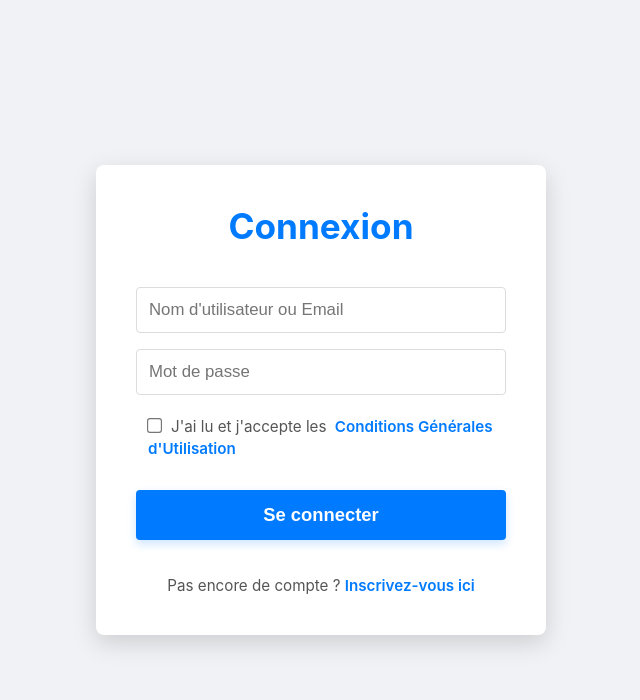
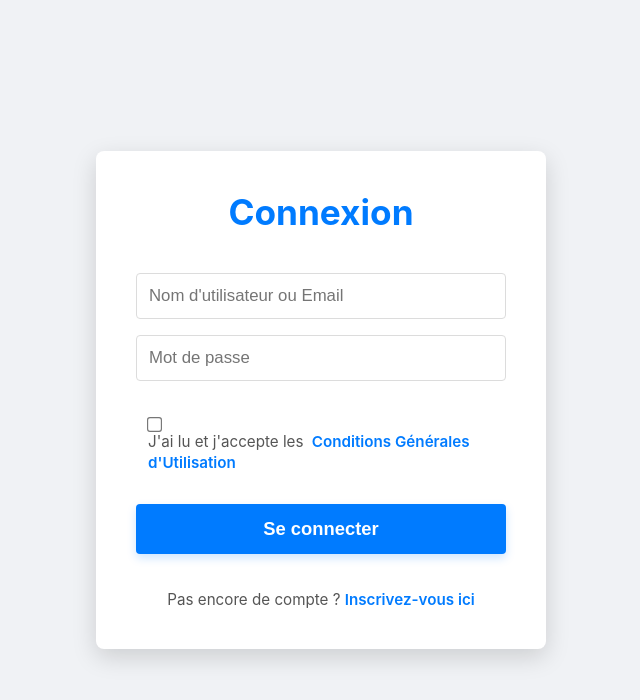
Before and after one commit to eldavo7/projet_2, a React (Vite) app in the folder frontend/: page / in a window 1280 px wide. Shown: the top 700 px of the page, without its empty margins (319-959 px from the left). Built offline with nearby package versions, Linux system fonts and the light colour scheme.

Commit message:
part_2.3_showPassword

```diff
--- a/frontend/src/Login.jsx
+++ b/frontend/src/Login.jsx
@@ -3,15 +3,18 @@
 import { useState } from 'react';
 import { login } from './api';
 import { useNavigate } from 'react-router-dom';
+
 // Avertissement: Supprimez l'importation de './style.css' ici.
 // Elle sera importée globalement dans main.jsx.
-// import './style.css'; // <--- ASSUREZ-VOUS QUE CETTE LIGNE EST BIEN SUPPRIMÉE OU COMMENTÉE
+// import './style.css';
 
 export default function Login({ onLogin }) {
   const [username, setUsername] = useState('');
   const [password, setPassword] = useState('');
   const [acceptCgu, setAcceptCgu] = useState(false);
   const [error, setError] = useState(null);
+  // NOUVEAU: État pour gérer la visibilité du mot de passe (défaut: caché)
+  const [showPassword, setShowPassword] = useState(false);
 
   const navigate = useNavigate();
 
@@ -27,17 +30,17 @@ export default function Login({ onLogin }) {
     try {
       const data = await login(username, password);
       if (data.success) {
-        // NOUVEAU/CORRIGÉ: Stocke le token et le rôle dans le localStorage pour persister la connexion
+        // Stocke le token et le rôle dans le localStorage pour persister la connexion
         localStorage.setItem('token', data.token);
         localStorage.setItem('role', data.role);
 
         onLogin(data.role); // Informe le composant parent (App.jsx) du rôle
 
-        // CORRIGÉ: Redirection vers les chemins de route corrects (en minuscules)
+        // Redirection vers les chemins de route corrects (en minuscules)
         if (data.role === 'admin') {
-          navigate('/admin'); // Correction: de /AdminDashboard à /admin
+          navigate('/admin');
         } else if (data.role === 'user') {
-          navigate('/home'); // Correction: de /HomeUser à /home
+          navigate('/home');
         } else {
           // Gérer un rôle inattendu si nécessaire
           navigate('/');
@@ -62,22 +65,37 @@ export default function Login({ onLogin }) {
           onChange={(e) => setUsername(e.target.value)}
           required
         />
+
+        {/* CORRIGÉ: Conteneur OBLIGATOIRE pour le champ de mot de passe et le bouton toggle */}
+        {/* L'input et le bouton DOIVENT être dans cette div pour un positionnement CSS correct */}
+        <div className="password-input-group">
           <input
-          type="password"
+            type={showPassword ? "text" : "password"} // Type change en fonction de showPassword
             placeholder="Mot de passe"
             value={password}
             onChange={(e) => setPassword(e.target.value)}
             required
           />
+          <button
+            type="button" // Important: type="button" pour éviter la soumission du formulaire
+            onClick={() => setShowPassword(!showPassword)}
+            className="toggle-password-visibility"
+            aria-label={showPassword ? "Masquer le mot de passe" : "Afficher le mot de passe"}
+          >
+            {/* Icônes basées sur l'image fournie (œil barré pour masqué, œil pour affiché) */}
+            {showPassword ? '👁️' : '⊘'}
+          </button>
+        </div>
 
         <div className="form-group cgu-checkbox">
-          <label className='form-group' htmlFor="acceptCgu">
+          {/* CORRIGÉ: Retirer la classe 'form-group' du label, elle est déjà sur la div parente */}
           <input
             type="checkbox"
             id="acceptCgu"
             checked={acceptCgu}
             onChange={(e) => setAcceptCgu(e.target.checked)}
           />
+          <label htmlFor="acceptCgu">
             J'ai lu et j'accepte les <a href="#" onClick={(e) => {
               e.preventDefault();
               navigate('/conditions');
@@ -91,6 +109,7 @@ export default function Login({ onLogin }) {
         <p className="link-to-register">
           Pas encore de compte ? <a href="#" onClick={() => navigate('/register')}>Inscrivez-vous ici</a>
         </p>
+
       </form>
     </div>
   );
--- a/frontend/src/style.css
+++ b/frontend/src/style.css
@@ -57,6 +57,8 @@ body {
   display: flex;
   flex-direction: column;
   gap: 1rem; /* Espacement entre les éléments du formulaire */
+  /* IMPORTANT: position: relative; pour que les éléments enfants absolument positionnés se comportent correctement */
+  position: relative;
 }
 
 /* Titres des formulaires */
@@ -87,13 +89,58 @@ body {
   outline: none;
 }
 
+/* NOUVEAU/CORRIGÉ: Styles pour le groupe input mot de passe et bouton toggle */
+.password-input-group {
+    position: relative; /* INDISPENSABLE pour positionner le bouton à l'intérieur */
+    width: 100%;
+    margin-bottom: 1rem; /* Espace avec l'élément suivant */
+}
+
+.password-input-group input {
+    /* L'input à l'intérieur du groupe prend toute sa largeur */
+    width: 100%;
+    padding-right: 40px; /* Laisse de l'espace pour le bouton toggle à droite */
+    margin-bottom: 0; /* Important pour éviter une double marge si l'input avait déjà une marge-bottom */
+}
+
+.toggle-password-visibility {
+    position: absolute;
+    right: 12px; /* Positionne le bouton à droite de l'input */
+    top: 50%;
+    transform: translateY(-50%); /* Centre verticalement le bouton */
+
+    /* CORRECTION CLÉ: Réinitialisation et styles spécifiques pour OVERRIDER les styles de bouton génériques */
+    background: none !important; /* Force l'absence de fond */
+    border: none !important;     /* Force l'absence de bordure */
+    box-shadow: none !important; /* Force l'absence d'ombre */
+    padding: 0 !important;      /* Force l'absence de padding */
+    width: auto !important;      /* Empêche de prendre 100% de la largeur */
+
+    cursor: pointer;
+    font-size: 1.4em; /* Taille de l'icône */
+    color: var(--dark-gray);
+    transition: color 0.2s ease, opacity 0.2s ease;
+    z-index: 10; /* S'assure que le bouton est au-dessus de l'input */
+    display: flex; /* Pour centrer l'icône/emoji si elle est plus petite */
+    align-items: center;
+    justify-content: center;
+    line-height: 1; /* Élimine l'espace supplémentaire de la ligne */
+    opacity: 0.7; /* Légèrement transparent pour un look plus léger */
+}
+
+.toggle-password-visibility:hover {
+    color: var(--primary-color);
+    opacity: 1;
+}
+
+
 /* Boutons de soumission (Login, Register et Retour Conditions) */
 .login-form button,
 .register-form button,
-.conditions-container .back-button { /* Appliqué aussi au bouton retour */
+.conditions-container .back-button {
   background-color: var(--primary-color);
   color: white;
-  padding: 14px 28px; /* Plus grand */
+  padding: 14px 28px;
   border: none;
   border-radius: var(--border-radius-small);
   cursor: pointer;
@@ -120,7 +167,7 @@ body {
   padding: 10px;
   border-radius: var(--border-radius-small);
   font-size: 0.9em;
-  margin-top: 10px; /* Espace au-dessus */
+  margin-top: 10px;
   animation: fadeIn 0.5s ease-out;
 }
 
@@ -131,7 +178,7 @@ body {
   padding: 10px;
   border-radius: var(--border-radius-small);
   font-size: 0.9em;
-  margin-top: 10px; /* Espace au-dessus */
+  margin-top: 10px;
   animation: fadeIn 0.5s ease-out;
 }
 
@@ -152,39 +199,36 @@ body {
   display: flex;
   align-items: center;
   justify-content: flex-start; /* Aligne les éléments au début (à gauche) */
-  margin-top: 5px; /* Petit espace au-dessus */
-  margin-bottom: 15px; /* Espace sous la checkbox */
-  flex-wrap: wrap; /* Permet au texte de passer à la ligne sur petits écrans (utile pour la réactivité) */
-  width: 100%; /* S'assurer qu'il prend toute la largeur du conteneur */
-  padding: 0 12px; /* Ajoute un padding horizontal pour aligner avec les inputs */
-  box-sizing: border-box; /* Inclure le padding dans la largeur */
+  margin-top: 5px;
+  margin-bottom: 15px;
+  flex-wrap: wrap;
+  width: 100%;
+  padding: 0 12px;
+  box-sizing: border-box;
 }
 
 .form-group.cgu-checkbox input[type="checkbox"] {
-  width: auto; /* Ne prend pas toute la largeur */
+  width: auto;
   margin-right: 10px;
-  transform: scale(1.15); /* Légèrement plus grande */
-  accent-color: var(--primary-color); /* Couleur de la coche */
-  /* Assurez-vous qu'elle est bien alignée verticalement */
-  flex-shrink: 0; /* Empêche la checkbox de rétrécir */
+  transform: scale(1.15);
+  accent-color: var(--primary-color);
+  flex-shrink: 0;
 }
 
 .form-group.cgu-checkbox label {
   font-size: 0.95em;
   color: var(--dark-gray);
-  text-align: left; /* Assure que le texte du label s'aligne bien */
+  text-align: left;
   line-height: 1.4;
-  cursor: pointer; /* Indique que le label est cliquable */
-  /* CORRECTION: Retire flex-grow pour que le label prenne juste la place nécessaire */
-  /* flex-grow: 1; */ /* Suppression de cette propriété */
-  min-width: 0; /* Permet au texte de wrap si nécessaire sans déborder */
+  cursor: pointer;
+  min-width: 0;
 }
 
 .form-group.cgu-checkbox label a {
   color: var(--primary-color);
   text-decoration: none;
   font-weight: 600;
-  margin-left: 4px; /* Petit espace entre le texte et le lien */
+  margin-left: 4px;
 }
 
 .form-group.cgu-checkbox label a:hover {
@@ -236,7 +280,7 @@ body {
   font-size: 1.05em;
   line-height: 1.7;
   margin-bottom: 15px;
-  text-align: left; /* Pour le texte des CGU */
+  text-align: left;
 }
 
 .conditions-container ul {
@@ -250,12 +294,12 @@ body {
 
 /* Bouton retour des conditions générales */
 .conditions-container .back-button {
-  background-color: #6c757d; /* Gris secondaire */
+  background-color: #6c757d;
   box-shadow: 0 4px 10px rgba(108, 117, 125, 0.2);
 }
 
 .conditions-container .back-button:hover {
-  background-color: #5a6268; /* Gris secondaire plus foncé au survol */
+  background-color: #5a6268;
 }
 
 /* Styles pour HomeUser et AdminDashboard (placeholders, à développer) */
@@ -288,7 +332,7 @@ body {
 }
 
 .logout-button {
-    background-color: var(--error-color); /* Rouge pour le bouton de déconnexion */
+    background-color: var(--error-color);
     color: white;
     padding: 12px 25px;
     border: none;
@@ -301,7 +345,7 @@ body {
 }
 
 .logout-button:hover {
-    background-color: #c82333; /* Nuance plus foncée au survol */
+    background-color: #c82333;
     transform: translateY(-2px);
 }
 
```
Lines whose indentation alone changed are shown as unchanged.
